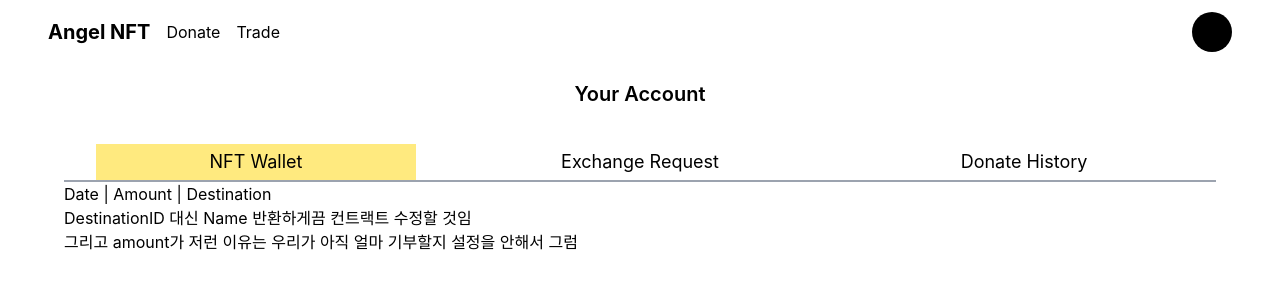
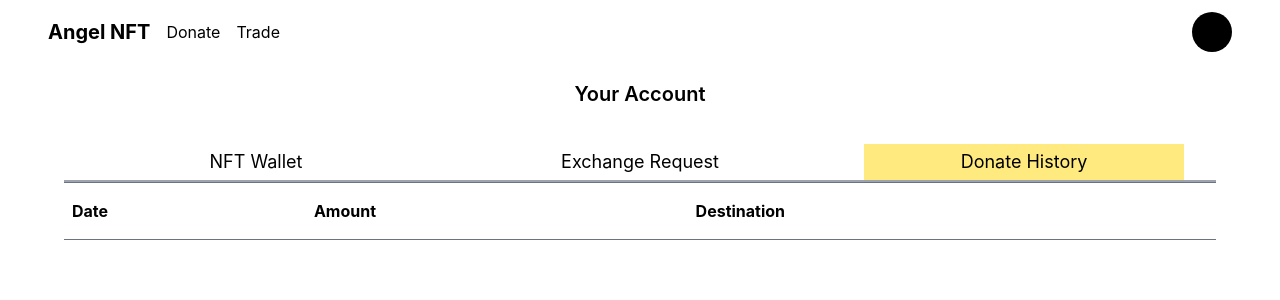
Before and after one commit to healthykim/AngelNFT, a React (Create React App) app in the folder frontend/: page /my_page/donate_history in a window 1280 px wide. Shown: the top 300 px of the page. Built offline with nearby package versions, Linux system fonts and the light colour scheme; what web3 would draw is missing.

Commit message:
feat: Implement donate history tab in my_page

```diff
--- a/frontend/src/routes/my_page/my_history.js
+++ b/frontend/src/routes/my_page/my_history.js
@@ -1,26 +1,23 @@
-import React, { useState } from "react"
+import React, { useEffect, useState } from "react"
 import { DonateContract } from "../../contracts";
 
-function MyHistory({account}) {
-    const [donateHistory, setDoateHistory] = useState([]);
+function MyHistory({ account }) {
+  const [donateHistories, setDoateHistories] = useState([]);
 
-    const getDonateHistory = async() => {
+  const getDonateHistory = async () => {
     try {
-            if(account) {
+      if (account) {
         const history = await DonateContract.methods.getDonateHistory(account).call();
 
         const tmpArr = [];
-                history.map((v)=> {
-                    const time = new Date(v.timeStamp*1000);
-                    const year = time.getFullYear();
-                    const month = time.getMonth() < 9 ? '0' + (time.getMonth() + 1) : time.getMonth() + 1;
-                    const date = time.getDate();
-                    const hour = time.getHours() < 10 ? '0' + time.getHours() : time.getHours();
-                    const minute = time.getMinutes() < 10 ? '0' + time.getMinutes() : time.getMinutes();
-                    tmpArr.push({timeStamp: `${year}/${month}/${date} ${hour}:${minute}`, amount: v.amount+" ETH", destinationId: v.destinationId})
+        history.map((v) => {
+          let time = new Date(v.timeStamp * 1000);
+          let dateString = time.toISOString().slice(0, 10);
+          let formattedDate = dateString.replace(/-/g, ".");
+          tmpArr.push({ timeStamp: formattedDate, amount: v.amount + " ETH", destinationId: v.destinationId })
         })
         console.log(tmpArr)
-                setDoateHistory(tmpArr);
+        setDoateHistories(tmpArr);
       }
     }
     catch (error) {
@@ -28,24 +25,37 @@ function MyHistory({account}) {
     }
   }
 
-    useState(()=>{
+  useEffect(() => {
     getDonateHistory();
-    }, [])
+  }, [account])
+
 
   return (
     <>
-            Date | Amount | Destination <br/>
-
-            {donateHistory.map((v, i) => {
-                return(
-                    <>
-                        <p>{v.timeStamp} | {v.amount} | {v.destinationId}</p>
-                    </>
-                )
-            })}
-
-            <p>DestinationID 대신 Name 반환하게끔 컨트랙트 수정할 것임</p>
-            <p>그리고 amount가 저런 이유는 우리가 아직 얼마 기부할지 설정을 안해서 그럼</p>
+      <table className="table-auto w-full border-collapse border-y border-gray-500 mb-16">
+        <thead>
+          <tr>
+            <th className="text-start border-y border-gray-500 py-4 pl-2 ">Date</th>
+            <th className="text-start border-y border-gray-500 py-4 pl-2 ">Amount</th>
+            <th className="text-start border-y border-gray-500 py-4 pl-2 ">Destination</th>
+          </tr>
+        </thead>
+        <tbody>
+          {
+            donateHistories.map((donateHistory, i) => {
+              return (
+                <tr key={i} className="">
+                  <td className="border-y border-gray-500 py-3 pl-2">{donateHistory.timeStamp}</td>
+                  <td className="border-y border-gray-500 py-3 pl-2">{donateHistory.amount}</td>
+                  <td className="border-y border-gray-500 py-3 pl-2">{donateHistory.destinationId}</td>
+                </tr>
+              );
+            })
+          }
+        </tbody>
+      </table>
+      {/* <p>DestinationID 대신 Name 반환하게끔 컨트랙트 수정할 것임</p> */}
+      {/* <p>그리고 amount가 저런 이유는 우리가 아직 얼마 기부할지 설정을 안해서 그럼</p> */}
     </>
   )
 }
--- a/frontend/src/routes/my_page/my_page.js
+++ b/frontend/src/routes/my_page/my_page.js
@@ -18,8 +18,10 @@ function MyPage() {
   const tabList = ['/my_page/my_nft', '/my_page/exchange_nft', '/my_page/donate_history'];
 
   useEffect(() => {
-        if (location.pathname == '/my_page') {
+    if (location.pathname === '/my_page') {
       navigate(tabList[0], { replace: true });
+    } else {
+      setTab(tabList.indexOf(location.pathname));
     }
   }, []);
 
@@ -48,6 +50,7 @@ function MyPage() {
   }
 
   useEffect(() => {
+    console.log('my page init')
     getAccount();
   }, [])
 
--- a/frontend/src/routes/my_page/my_request.js
+++ b/frontend/src/routes/my_page/my_request.js
@@ -3,12 +3,11 @@ import NFTCard from "../../components/NFT_card";
 import RequestQueue from "../../components/request_queue";
 
 function MyRequest({ tokenIds, account }) {
-
   return (
     <div className="px-8 py-6">
       <p className="text-2xl mb-6 ml-4">Your Exchangeable NFT</p>
       <div className="flex flex-col gap-y-12">
-        {tokenIds.length !== 0 &&
+        {tokenIds.length !== 0 ?
           tokenIds.map((tokenId, i) => {
             if(tokenId[2]){
               return (
@@ -20,7 +19,7 @@ function MyRequest({ tokenIds, account }) {
                   </div>
               );
             }
-          })
+          }) : null
         }
       </div>
     </div >
```
Lines whose indentation alone changed are shown as unchanged.
